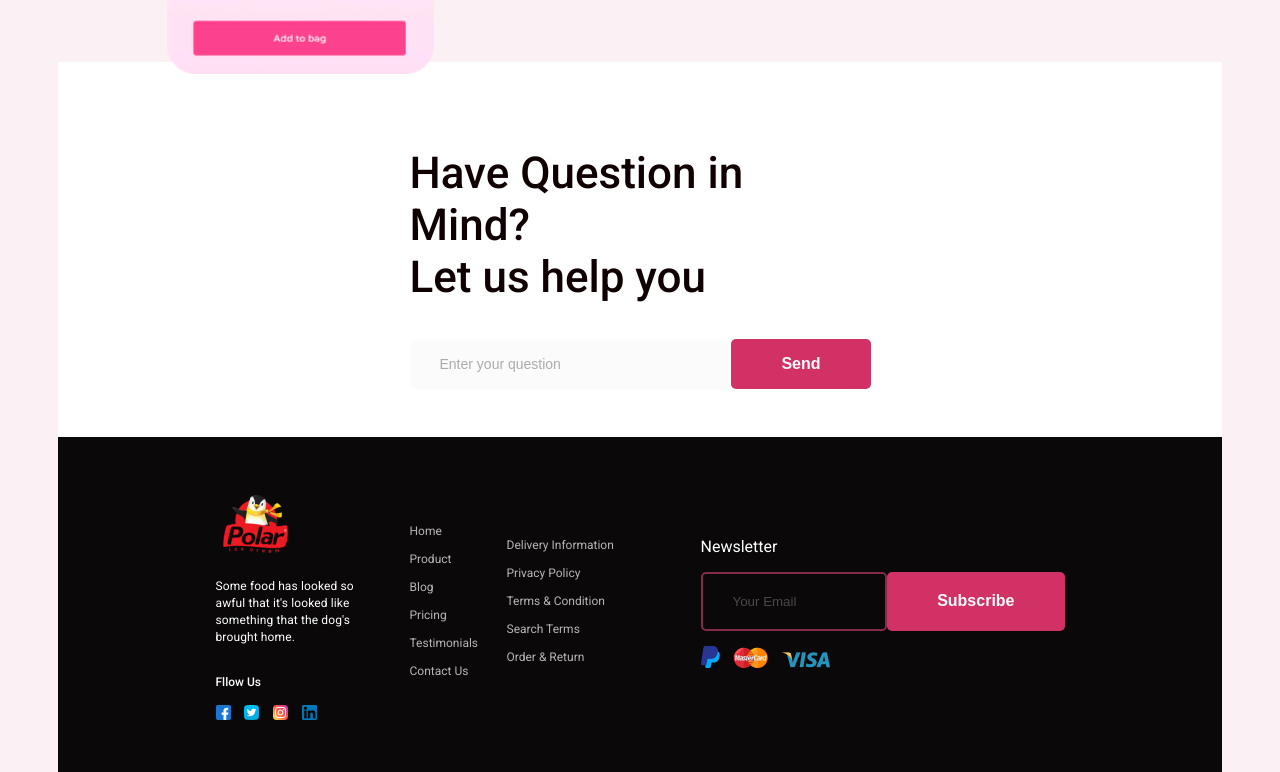
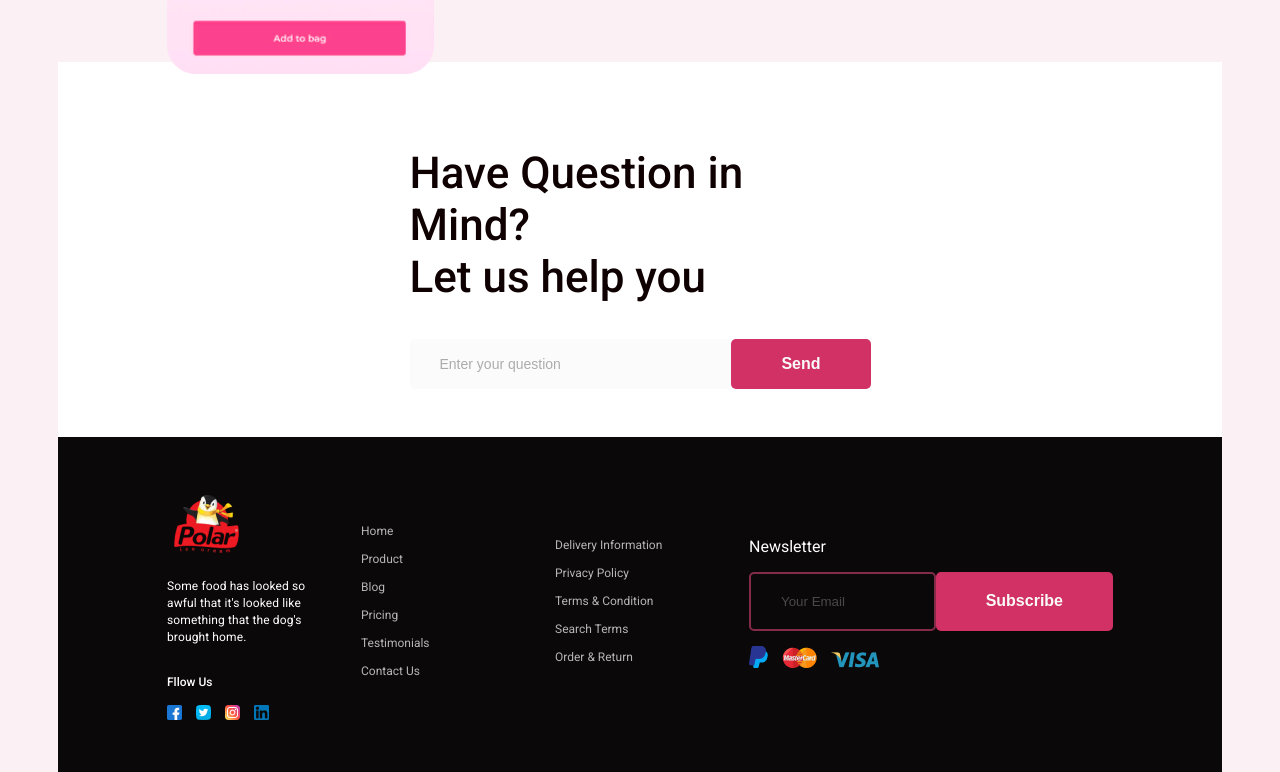
Before and after one commit to ideasaveleva/5.ice-cream-landing-pages, a plain HTML site: page index.html in a window 1280 px wide. Shown: the part 3721-4493 px from the top of the page. Drawn offline with nearby package versions, Linux system fonts and the light colour scheme; a web font is replaced by a local one.

Commit message:
Adaptation has been edited

```diff
--- a/css/style.css
+++ b/css/style.css
@@ -300,6 +300,7 @@
 	opacity: 0.6;
 	border: 2px solid #d64374;
 	width: 100%;
+	color: #fff;
 }
 
 /* Слайдер */
--- a/index.html
+++ b/index.html
@@ -301,7 +301,7 @@
 					</a>
 				</div>
 			</div>
-			<div class="col-lg-1 col-md-2 col-sm-2">
+			<div class="col-lg-2 col-md-3 col-sm-3">
 				<ul class="footer-item">
 					<li class="footer-list">
 						<a href="#" class="footer-link">Home</a>
@@ -323,7 +323,7 @@
 					</li>
 				</ul>
 			</div>
-			<div class="col-lg-2 col-md-2 col-sm-2">
+			<div class="col-lg-2 col-md-3 col-sm-3">
 				<ul class="footer-item">
 					<li class="footer-list">
 						<a href="#" class="footer-link">Delivery Information</a>
```
